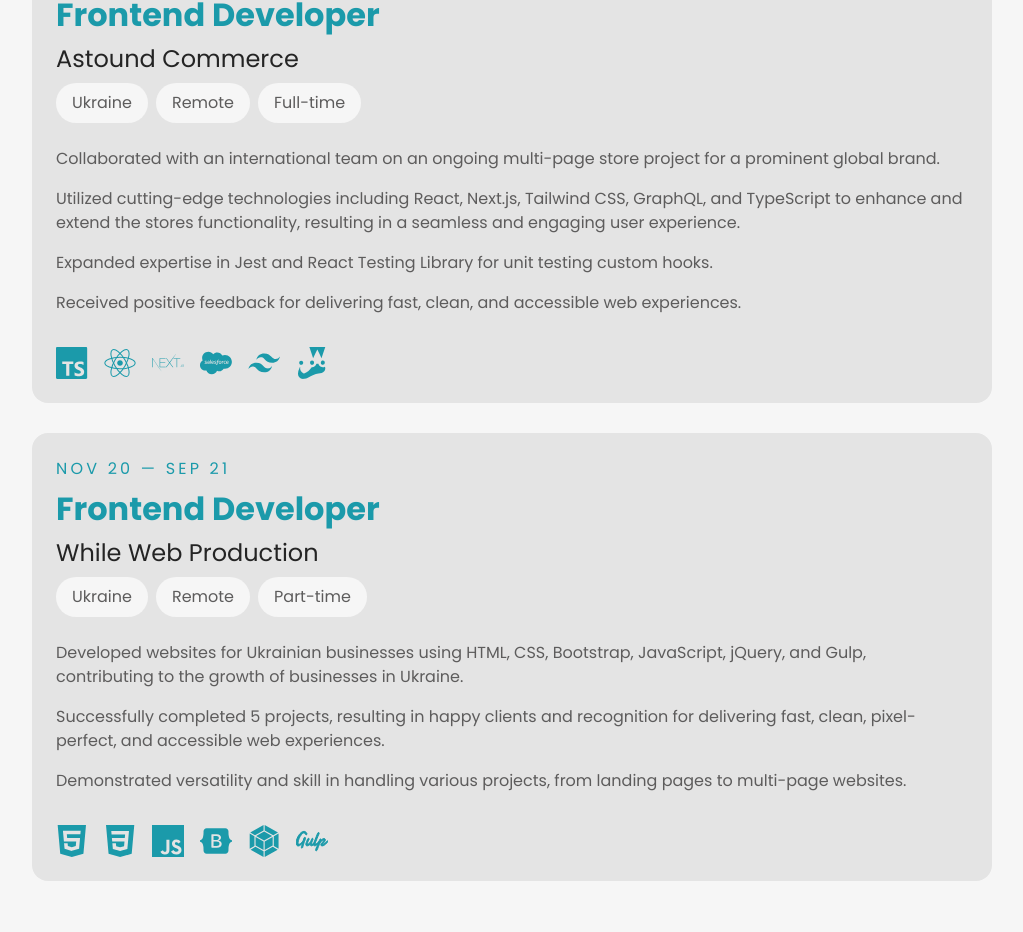
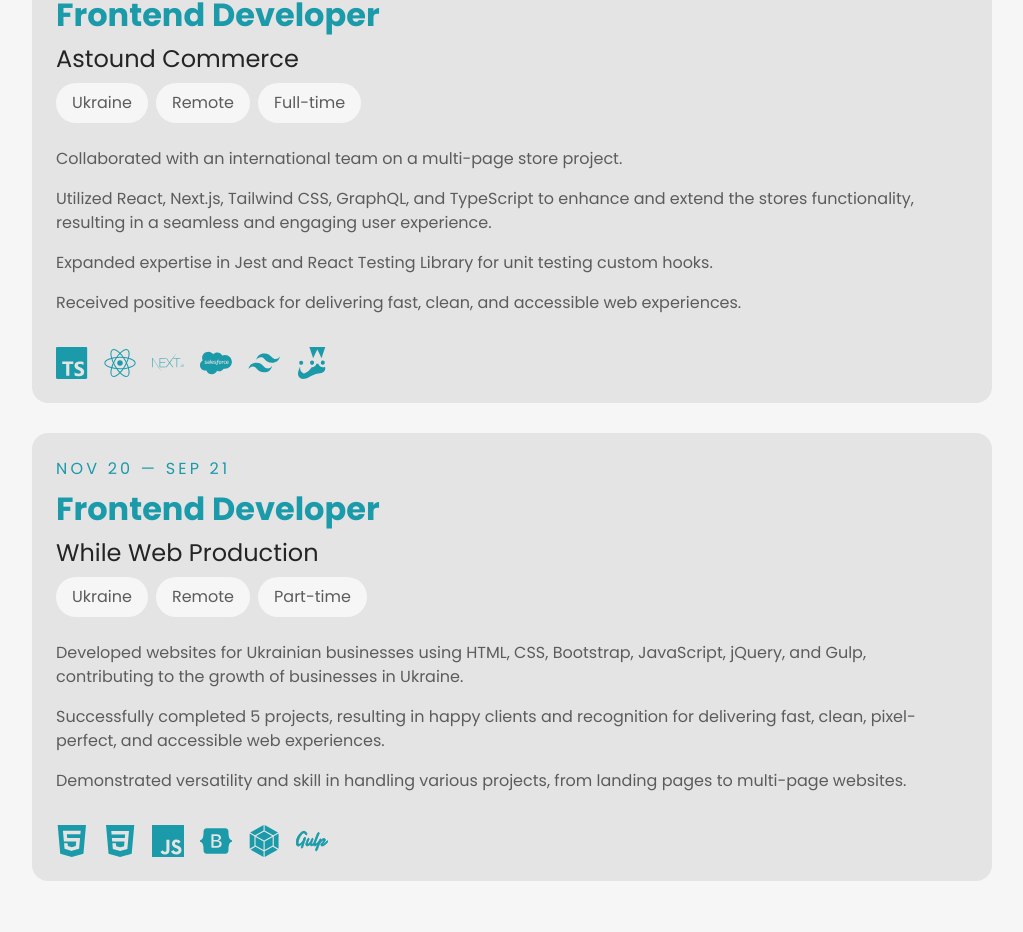
Before and after one commit to VladislavDegtyarenko/vd-developer-portfolio, a Next.js app: page / in a window 1280 px wide. Shown: the part 3469-4401 px from the top of the page, without its empty margins (128-1151 px from the left). Built offline with nearby package versions, Linux system fonts and the light colour scheme.

Commit message:
change text

```diff
--- a/src/data/experience.ts
+++ b/src/data/experience.ts
@@ -46,8 +46,8 @@ export const mainExperienceData = [
     company: "Astound Commerce",
     chips: ["Ukraine", "Remote", "Full-time"],
     description: `
-      Collaborated with an international team on an ongoing multi-page store project  for a prominent global brand.
-      Utilized cutting-edge technologies including React, Next.js, Tailwind CSS, GraphQL, and TypeScript to enhance and extend the stores functionality, resulting in a seamless and engaging user experience.
+      Collaborated with an international team on a multi-page store project.
+      Utilized React, Next.js, Tailwind CSS, GraphQL, and TypeScript to enhance and extend the stores functionality, resulting in a seamless and engaging user experience.
       Expanded expertise in Jest and React Testing Library for unit testing custom hooks.
       Received positive feedback for delivering fast, clean, and accessible web experiences.
     `,
```
